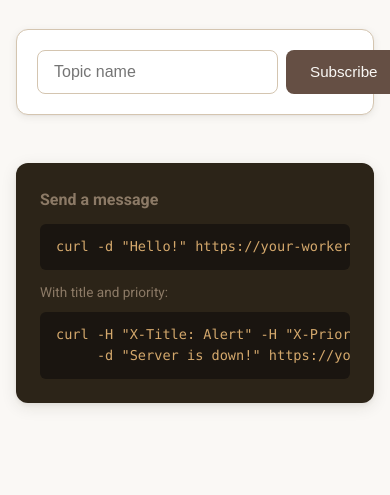
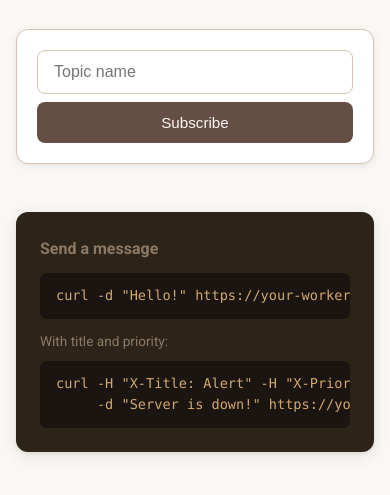
Before and after one commit to NolanFoster/pigeon, a website: page public/index.html in a window 390 px wide. Shown: the part 95-590 px from the top of the page. Drawn offline with nearby package versions, Linux system fonts and the light colour scheme; a small style sheet from the web is missing.

Commit message:
Fix input-group overlap on small screens by forcing column layout

```diff
--- a/public/style.css
+++ b/public/style.css
@@ -484,6 +484,8 @@ button:hover {
 @media (max-width: 480px) {
   .container { padding: 1rem; }
   .topics-header { flex-direction: column; gap: 0.5rem; align-items: flex-start; }
+  .input-group { flex-direction: column; }
+  .input-group button { width: 100%; }
 }
 
 /* Toast UI Editor custom tweaks */
```
